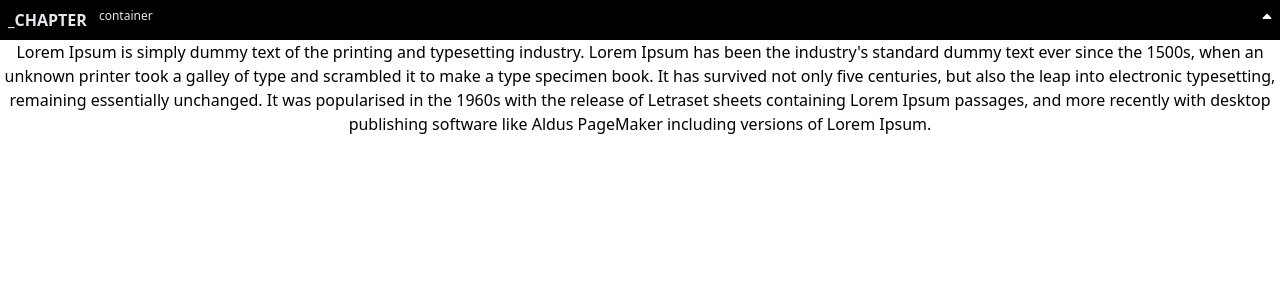
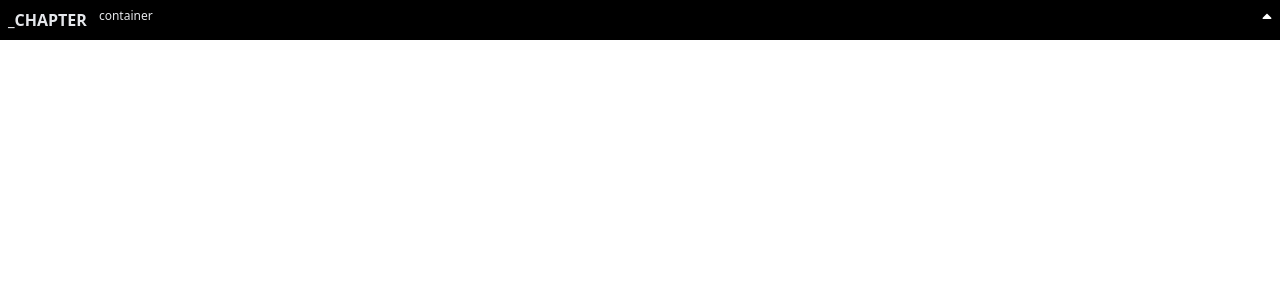
Before and after one commit to PaulAyling/ponderMap-DevSandbox, a React (Create React App) app in the folder my-app/: page / in a window 1280 px wide. Shown: the top 300 px of the page. Built offline with nearby package versions, Linux system fonts and the light colour scheme.

Commit message:
show_hide works

```diff
--- a/my-app/src/documents/layout/Container.js
+++ b/my-app/src/documents/layout/Container.js
@@ -1,8 +1,6 @@
 import React ,{ useState }from 'react'
 import Header from '../layout/Header'
 import Body from './Body';
-
-
 
 function Container(props) {
     const [togl, setTogl] = useState(false);
@@ -18,7 +16,7 @@ function Container(props) {
         togl = {togl}
 
         />
-        {togl ? '': <Body /> }
+        {togl ?  <Body /> : '' }
 
     </article>
 
```
